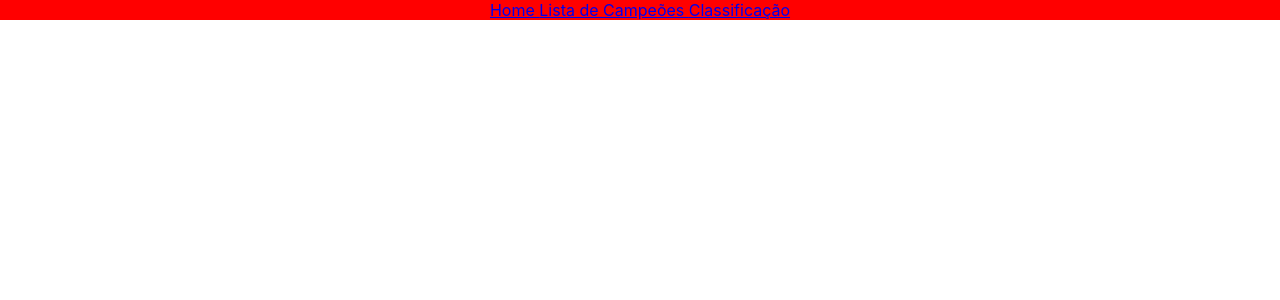
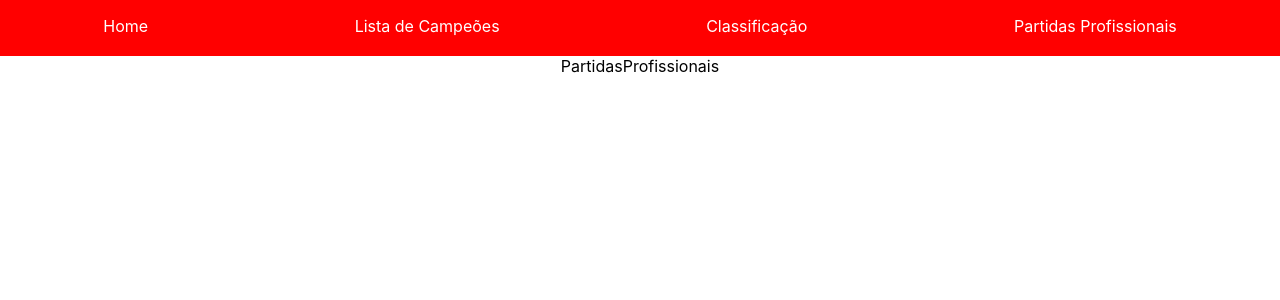
Before and after one commit to HenriqueFon/lol_statistics, a React (Create React App) app: page /professional in a window 1280 px wide. Shown: the top 300 px of the page. Built offline with nearby package versions, Linux system fonts and the light colour scheme.

Commit message:
Customizando o CSS da navbar

```diff
--- a/src/App.js
+++ b/src/App.js
@@ -4,6 +4,7 @@ import Navbar from './components/Navbar/Navbar';
 import Home from './pages/Home/Home';
 import ListaCampeoes from './pages/ListaCampeoes/ListaCampeoes';
 import Classificacao from './pages/Classificacao/Classificacao';
+import PartidasProfissionais from './pages/PartidasProfissionais/PartidasProfissionais';
 
 function App() {
   return (
@@ -14,6 +15,7 @@ function App() {
             <Route path = "/" element = {<Home />} />
             <Route path = "/champions" element = {<ListaCampeoes/>} />
             <Route path = "/classification" element = {<Classificacao/>} />
+            <Route path = "/professional" element = {<PartidasProfissionais/>} />
         </Routes>
       </BrowserRouter>
     </div>
--- a/src/components/Navbar/Navbar.css
+++ b/src/components/Navbar/Navbar.css
@@ -1,4 +1,18 @@
 .navbar {
+    display:flex;
+    flex-direction: row;
+    justify-content:space-around;
+    background-color: red;
+    height: 5vh;
+    padding-top: 2vh;
+}
 
-    background-color: red;
+.link {
+    text-decoration: none;
+    color:white;
+    font-size: 2vh;
 }
+
+.link:hover {
+
+}
--- a/src/components/Navbar/Navbar.js
+++ b/src/components/Navbar/Navbar.js
@@ -5,9 +5,10 @@ import { Link } from "react-router-dom";
 const Navbar = () => {
     return (
         <nav className = "navbar">
-            <Link to = "/"> Home </Link>
-            <Link to = "/champions"> Lista de Campeões </Link>
-            <Link to = "/classification"> Classificação </Link>
+            <Link className = "link" to = "/"> Home </Link>
+            <Link className = "link" to = "/champions"> Lista de Campeões </Link>
+            <Link className = "link" to = "/classification"> Classificação </Link>
+            <Link className = "link" to = "/professional"> Partidas Profissionais </Link>
         </nav>
     )
 }
--- /dev/null
+++ b/src/pages/PartidasProfissionais/PartidasProfissionais.js
@@ -0,0 +1,9 @@
+import './PartidasProfissionais';
+
+const PartidasProfissionais = () => {
+    return (
+        <div>PartidasProfissionais</div>
+    );
+}
+
+export default PartidasProfissionais;
```
Also changed, not shown: src/pages/PartidasProfissionais/PartidasProfissionais.css (added).
